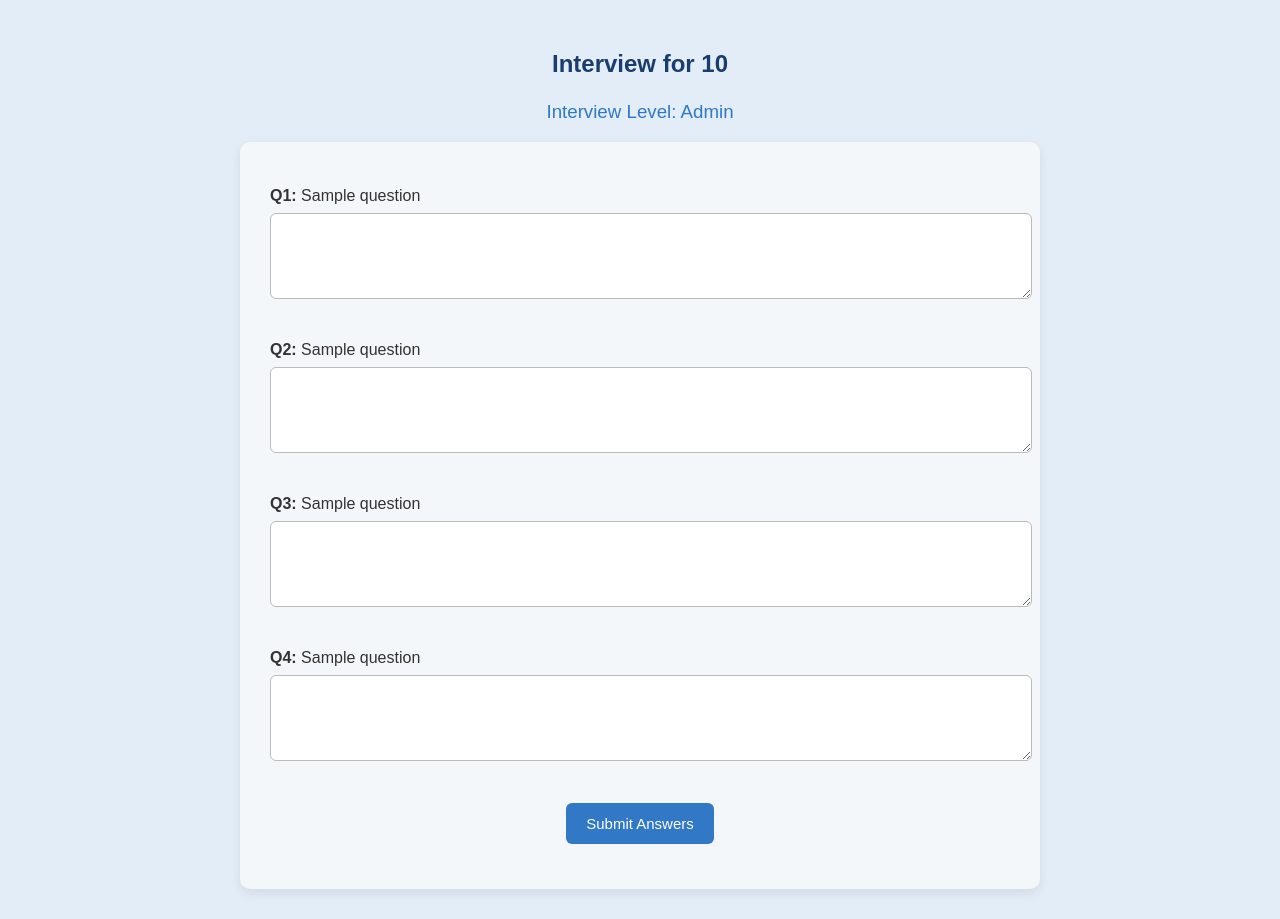
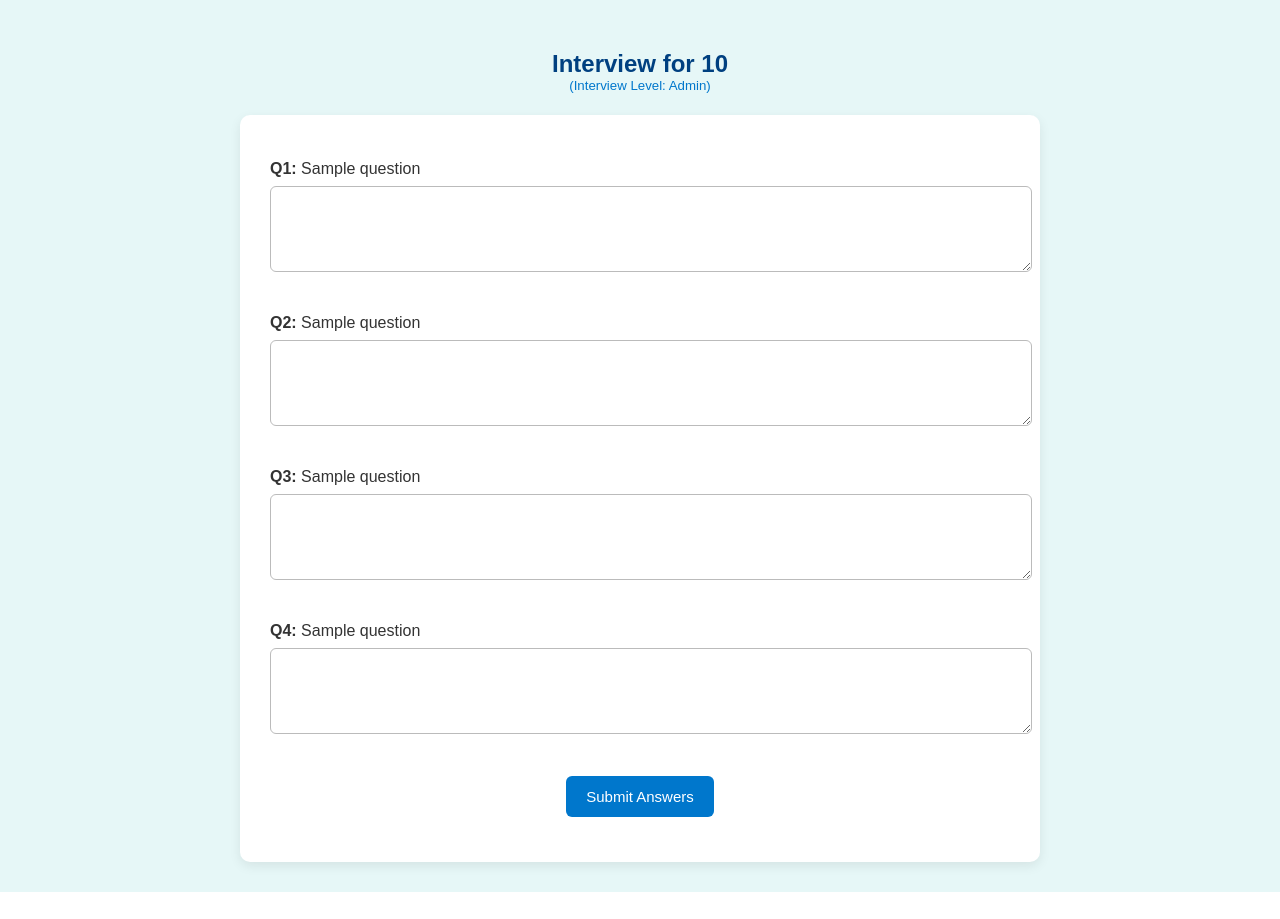
Before and after one commit to Chile-93/job-interview-bot, a Flask app: template templates/interview.html in a window 1280 px wide. After the commit the page ends 892 px from the top, so only its background shows below. Run offline with Flask 3, Linux system fonts and the light colour scheme; the template is opened without the code that fills it: most values are stand-ins (such as "Sample title", 1, 10 or a date in 2020).

Commit message:
update file add Procfile

```diff
--- a/app.py
+++ b/app.py
@@ -1,6 +1,7 @@
 from flask import Flask, render_template, request
 from interview_logic import generate_interview_questions  # or from interview import ...
 from feedback import analyze_answers  # logic to analyze responses
+
 
 app = Flask(__name__)
 
--- a/static/interview.css
+++ b/static/interview.css
@@ -1,7 +1,7 @@
 /* General page layout */
 body {
     font-family: Arial, sans-serif;
-    background-color: #e3edf7; /* soft blue-gray background */
+    background-color: #e6f7f7; /* light blue gradient feel */
     color: #333; /* dark gray text */
     padding: 30px;
     max-width: 800px;
@@ -11,15 +11,18 @@ body {
 /* Headings */
 h2 {
     text-align: center;
-    color: #1a3d6d; /* dark blue */
-    margin-bottom: 5px;
+    color: #004080; /* dark blue from your first snippet */
+    margin-bottom: 0px; /* remove space below h2 */
 }
 
-h3 {
+h5 {
     text-align: center;
-    color: #3178c6; /* medium blue */
-    margin-top: 0;
-    font-weight: normal;
+    align-self: center;
+    align-content: center;
+    color: #0077cc; /* medium blue for subheading */
+    margin-top: 0px; /* remove space above h3 */
+    font-weight: lighter;
+
 }
 
 /* Question text */
@@ -30,7 +33,7 @@ p {
 
 /* Form container styling */
 form {
-    background-color: #f4f7f9; /* lighter container */
+    background-color: #ffffff; /* white container for contrast */
     padding: 25px 30px;
     border-radius: 10px;
     box-shadow: 0 4px 12px rgba(0, 0, 0, 0.08);
@@ -54,13 +57,13 @@ textarea {
 }
 
 textarea:focus {
-    border-color: #3178c6;
-    box-shadow: 0 0 5px rgba(49, 120, 198, 0.3);
+    border-color: #0077cc; /* matches your blue theme */
+    box-shadow: 0 0 5px rgba(0, 119, 204, 0.3);
 }
 
 /* Submit button styling */
 input[type="submit"] {
-    background-color: #3178c6;
+    background-color: #0077cc; /* medium blue button */
     color: #fff;
     border: none;
     padding: 12px 20px;
@@ -73,6 +76,6 @@ input[type="submit"] {
 }
 
 input[type="submit"]:hover {
-    background-color: #1a3d6d;
+    background-color: #004080; /* darker blue on hover */
     transform: translateY(-2px);
 }
--- a/templates/interview.html
+++ b/templates/interview.html
@@ -13,8 +13,8 @@
         The {{ job_type }} comes from app.py, where you passed it from the form on index.html.
         Example: "Interview for Data Science"
     -->
-    <h2>Interview for {{ job_type }}</h2><br>
-    <h3>Interview Level: {{ interview_level.replace('_', ' ').title() }}</h3>
+    <h2>Interview for {{ job_type }}</h2>
+    <h5>(Interview Level: {{ interview_level.replace('_', ' ').title() }})</h5>
 
 
     <!--
```
Also changed, not shown: 1 other file.
